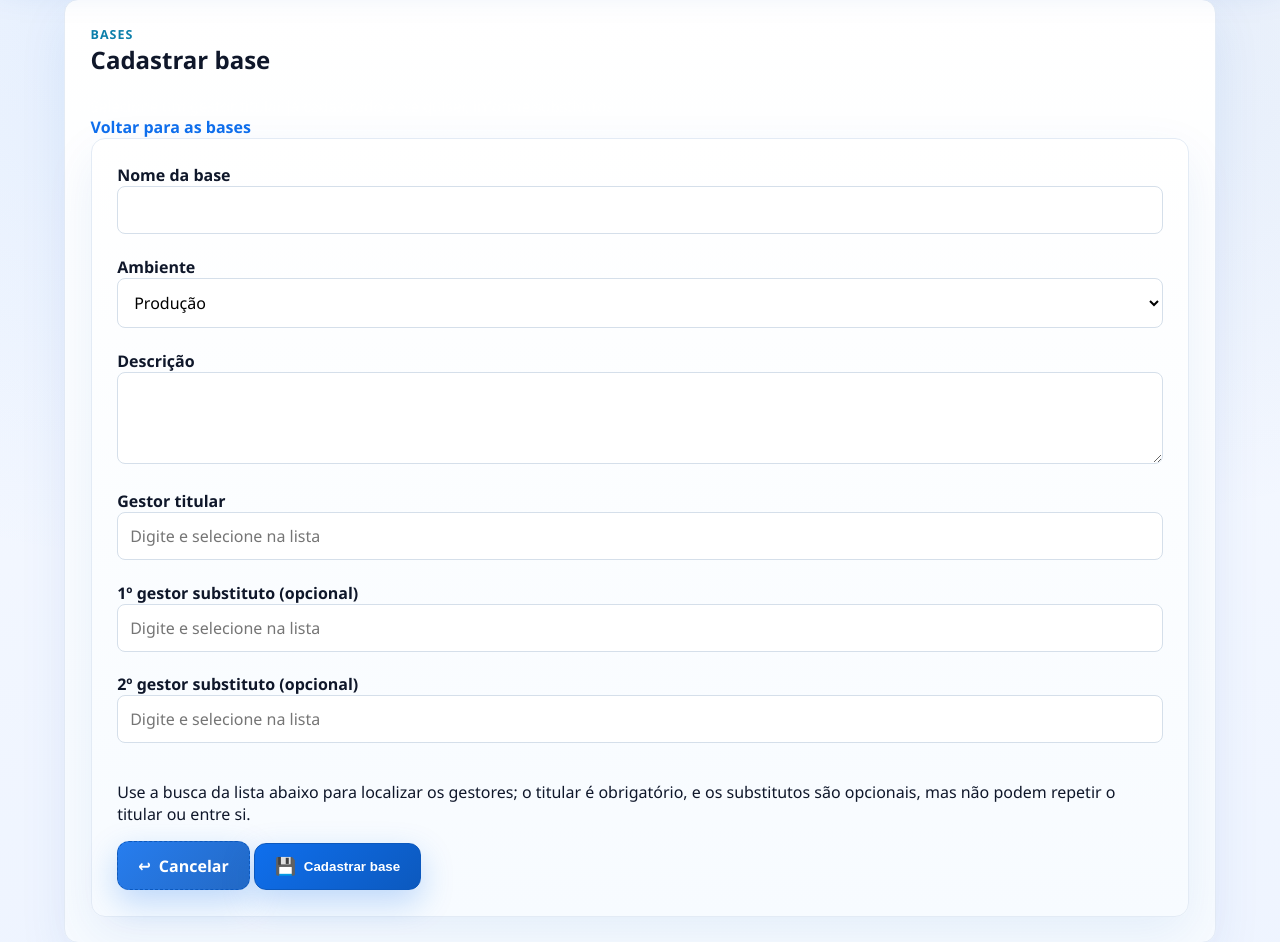
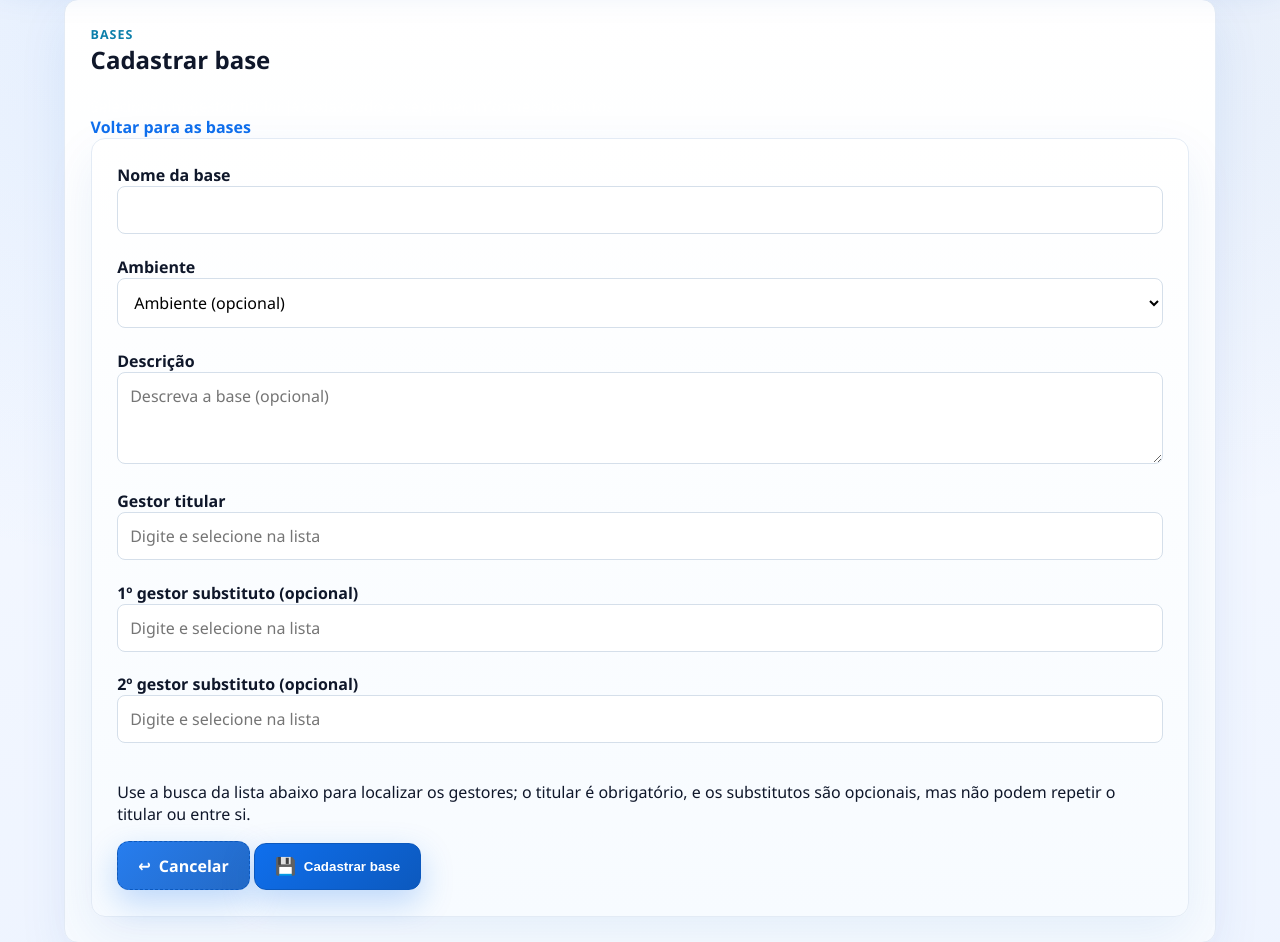
Before and after one commit to leandrojtv/Arquivos, a Flask app: page /bases/nova in a window 1280 px wide. Shown: the part 197-1139 px from the top of the page. Run offline with Flask 3, Linux system fonts and the light colour scheme; the visitor is signed in with stand-in values (Sample User, id 1); tables that the repository leaves empty hold one stand-in row (values such as "Sample post").

Commit message:
Make ambiente and descricao optional for bases and imports

```diff
--- a/app.py
+++ b/app.py
@@ -56,8 +56,8 @@ def init_db():
         CREATE TABLE IF NOT EXISTS bases (
             id INTEGER PRIMARY KEY AUTOINCREMENT,
             name TEXT NOT NULL,
-            ambiente TEXT NOT NULL,
-            descricao TEXT NOT NULL,
+            ambiente TEXT,
+            descricao TEXT,
             gestor_id INTEGER NOT NULL,
             substituto1_id INTEGER,
             substituto2_id INTEGER,
@@ -97,7 +97,14 @@ def migrate_bases_nullable():
         return
 
     notnull_map = {col[1]: bool(col[3]) for col in columns}
-    needs_migration = notnull_map.get("substituto1_id") or notnull_map.get("substituto2_id")
+    needs_migration = any(
+        [
+            notnull_map.get("substituto1_id"),
+            notnull_map.get("substituto2_id"),
+            notnull_map.get("ambiente"),
+            notnull_map.get("descricao"),
+        ]
+    )
 
     if not needs_migration:
         conn.close()
@@ -109,8 +116,8 @@ def migrate_bases_nullable():
         CREATE TABLE bases (
             id INTEGER PRIMARY KEY AUTOINCREMENT,
             name TEXT NOT NULL,
-            ambiente TEXT NOT NULL,
-            descricao TEXT NOT NULL,
+            ambiente TEXT,
+            descricao TEXT,
             gestor_id INTEGER NOT NULL,
             substituto1_id INTEGER,
             substituto2_id INTEGER,
@@ -473,8 +480,8 @@ def add_base():
     sub1_id = parse_gestor_id(request.form.get("substituto1_id", ""))
     sub2_id = parse_gestor_id(request.form.get("substituto2_id", ""))
 
-    if not all([name, ambiente, descricao]):
-        flash("Preencha todos os campos da base.", "error")
+    if not name:
+        flash("Informe o nome da base.", "error")
         return redirect(url_for("new_base_form"))
 
     if not (gestor_id and ensure_gestor_exists(gestor_id, "Gestor")):
@@ -497,7 +504,7 @@ def add_base():
         INSERT INTO bases (name, ambiente, descricao, gestor_id, substituto1_id, substituto2_id)
         VALUES (?, ?, ?, ?, ?, ?)
         """,
-        (name, ambiente, descricao, gestor_id, sub1_id, sub2_id),
+        (name, ambiente or None, descricao or None, gestor_id, sub1_id, sub2_id),
     )
     flash("Base cadastrada com sucesso.", "success")
     return redirect(url_for("list_bases"))
@@ -525,8 +532,8 @@ def update_base(base_id):
     sub1_id = parse_gestor_id(request.form.get("substituto1_id", ""))
     sub2_id = parse_gestor_id(request.form.get("substituto2_id", ""))
 
-    if not all([name, ambiente, descricao]):
-        flash("Preencha todos os campos da base.", "error")
+    if not name:
+        flash("Informe o nome da base.", "error")
         return redirect(url_for("edit_base", base_id=base_id))
 
     if not (gestor_id and ensure_gestor_exists(gestor_id, "Gestor")):
@@ -550,7 +557,7 @@ def update_base(base_id):
         SET name = ?, ambiente = ?, descricao = ?, gestor_id = ?, substituto1_id = ?, substituto2_id = ?
         WHERE id = ?
         """,
-        (name, ambiente, descricao, gestor_id, sub1_id, sub2_id, base_id),
+        (name, ambiente or None, descricao or None, gestor_id, sub1_id, sub2_id, base_id),
     )
     flash("Base atualizada.", "success")
     return redirect(url_for("list_bases"))
@@ -780,9 +787,9 @@ def import_bases_flow():
             "sub2": request.form.get("map_sub2"),
         }
 
-        required_fields = [mapping["name"], mapping["ambiente"], mapping["descricao"], mapping["gestor"]]
+        required_fields = [mapping["name"], mapping["gestor"]]
         if not all(required_fields):
-            flash("Mapeie ao menos os campos obrigatórios (Base, Ambiente, Descrição e Gestor).", "error")
+            flash("Mapeie ao menos Base e Gestor titular para continuar.", "error")
             return redirect(url_for("import_bases_flow", step="mapear"))
 
         bucket["mapping"] = mapping
@@ -800,25 +807,30 @@ def import_bases_flow():
         prepared = []
 
         header_set = set(headers)
-        required_map = [mapping["name"], mapping["ambiente"], mapping["descricao"], mapping["gestor"]]
+        required_map = [mapping["name"], mapping["gestor"]]
 
         for row in rows:
             missing_cols = [col for col in required_map if col not in header_set]
-            optional_cols = [mapping.get("sub1"), mapping.get("sub2")]
+            optional_cols = [
+                mapping.get("ambiente"),
+                mapping.get("descricao"),
+                mapping.get("sub1"),
+                mapping.get("sub2"),
+            ]
             missing_optional = [col for col in optional_cols if col and col not in header_set]
             if missing_cols or missing_optional:
                 errors.append("Arquivo mudou: colunas mapeadas não foram encontradas.")
                 break
 
             name = row.get(mapping["name"], "").strip()
-            ambiente = row.get(mapping["ambiente"], "").strip()
-            descricao = row.get(mapping["descricao"], "").strip()
+            ambiente = row.get(mapping["ambiente"], "").strip() if mapping.get("ambiente") else ""
+            descricao = row.get(mapping["descricao"], "").strip() if mapping.get("descricao") else ""
             gestor_name = row.get(mapping["gestor"], "").strip()
             sub1_name = row.get(mapping.get("sub1"), "").strip() if mapping.get("sub1") else ""
             sub2_name = row.get(mapping.get("sub2"), "").strip() if mapping.get("sub2") else ""
 
-            if not all([name, ambiente, descricao, gestor_name]):
-                errors.append("Linha ignorada por falta de campos obrigatórios.")
+            if not all([name, gestor_name]):
+                errors.append("Linha ignorada por falta de base ou gestor titular.")
                 continue
 
             gestor_id = gestor_id_by_name(gestor_name)
@@ -848,7 +860,7 @@ def import_bases_flow():
                 errors.append("Gestor titular não pode repetir um substituto.")
                 continue
 
-            prepared.append((name, ambiente, descricao, gestor_id, sub1_id, sub2_id))
+            prepared.append((name, ambiente or None, descricao or None, gestor_id, sub1_id, sub2_id))
 
         if prepared:
             bulk_insert_bases(prepared)
@@ -880,8 +892,8 @@ def import_bases_flow():
             preview.append(
                 {
                     "name": row.get(mapping.get("name"), ""),
-                    "ambiente": row.get(mapping.get("ambiente"), ""),
-                    "descricao": row.get(mapping.get("descricao"), ""),
+                    "ambiente": row.get(mapping.get("ambiente"), "") if mapping.get("ambiente") else "",
+                    "descricao": row.get(mapping.get("descricao"), "") if mapping.get("descricao") else "",
                     "gestor": row.get(mapping.get("gestor"), ""),
                     "sub1": row.get(mapping.get("sub1"), ""),
                     "sub2": row.get(mapping.get("sub2"), ""),
--- a/templates/base_form.html
+++ b/templates/base_form.html
@@ -15,15 +15,16 @@
       <input type="text" name="name" value="{{ base['name'] if base else '' }}" required />
     </label>
     <label>Ambiente
-      <select name="ambiente" required>
+      <select name="ambiente">
         {% set current = base['ambiente'] if base else '' %}
+        <option value="" {% if not current %}selected{% endif %}>Ambiente (opcional)</option>
         {% for option in ['Produção', 'Homologação', 'Desenvolvimento', 'DataLab'] %}
           <option value="{{ option }}" {% if option == current %}selected{% endif %}>{{ option }}</option>
         {% endfor %}
       </select>
     </label>
     <label>Descrição
-      <textarea name="descricao" rows="3" required>{{ base['descricao'] if base else '' }}</textarea>
+      <textarea name="descricao" rows="3" placeholder="Descreva a base (opcional)">{{ base['descricao'] or '' if base else '' }}</textarea>
     </label>
     <div class="grid two">
       <label>Gestor titular
--- a/templates/bases.html
+++ b/templates/bases.html
@@ -27,8 +27,8 @@
           {% for base in bases %}
             <tr>
               <td>{{ base['name'] }}</td>
-              <td>{{ base['ambiente'] }}</td>
-              <td>{{ base['descricao'] }}</td>
+              <td>{{ base['ambiente'] or '—' }}</td>
+              <td>{{ base['descricao'] or '—' }}</td>
               <td>{{ base['gestor_name'] }}</td>
               <td>{{ base['sub1_name'] or '—' }}</td>
               <td>{{ base['sub2_name'] or '—' }}</td>
--- a/templates/search.html
+++ b/templates/search.html
@@ -45,7 +45,7 @@
         {% for base in results %}
           <tr>
             <td>{{ base["name"] }}</td>
-            <td>{{ base["ambiente"] }}</td>
+            <td>{{ base["ambiente"] or '—' }}</td>
             <td>{{ base["gestor_name"] }}</td>
             <td class="actions">
               <a class="button secondary compact" href="{{ url_for('edit_base', base_id=base['id']) }}"><span class="icon">✏️</span><span>Editar</span></a>
```
Also changed, not shown: templates/import_bases.html (+8 -8 lines), README.md.
